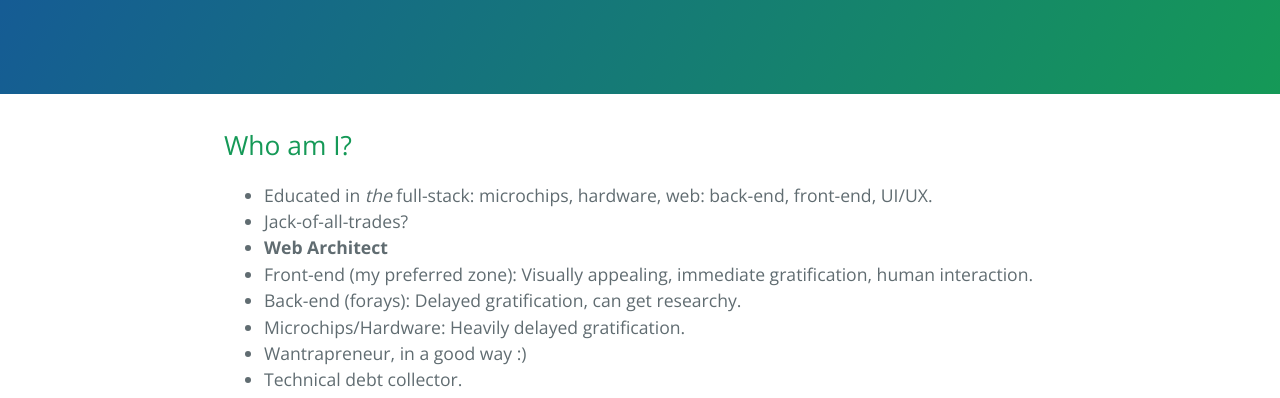
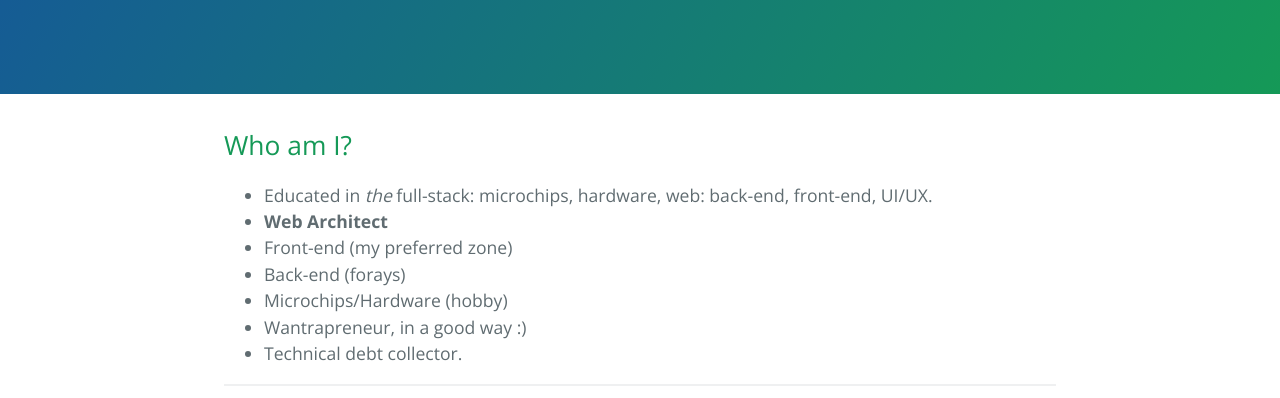
Before and after one commit to raviolibhat/raviolibhat.github.io, a plain HTML site: page index.html in a window 1280 px wide. Shown: the part 176-574 px from the top of the page. Drawn offline with nearby package versions, Linux system fonts and the light colour scheme.

```diff
--- a/index.html
+++ b/index.html
@@ -21,11 +21,10 @@
 
 <ul>
 <li>Educated in <em>the</em> full-stack: microchips, hardware, web: back-end, front-end, UI/UX.</li>
-<li>Jack-of-all-trades?</li>
 <li><strong>Web Architect</strong></li>
-<li>Front-end (my preferred zone): Visually appealing, immediate gratification, human interaction.</li>
-<li>Back-end (forays): Delayed gratification, can get researchy.</li>
-<li>Microchips/Hardware: Heavily delayed gratification.</li>
+<li>Front-end (my preferred zone)</li>
+<li>Back-end (forays)</li>
+<li>Microchips/Hardware (hobby)</li>
 <li>Wantrapreneur, in a good way :)</li>
 <li>Technical debt collector.</li>
 </ul>
@@ -124,7 +123,7 @@ the finger that corresponds to the LED.  Then, the lit LED turns off and another
 <h3>
 <a id="how" class="anchor" href="#how" aria-hidden="true"><span class="octicon octicon-link"></span></a>How?</h3>
 
-<p>Remember: Supporting older browsers means no HTML5 History API</p>
+<p>Supporting older browsers means no HTML5 History API...</p>
 
 <p>Basic URL format:</p>
 
```
Also changed, not shown: params.json (+1 -1 lines).
